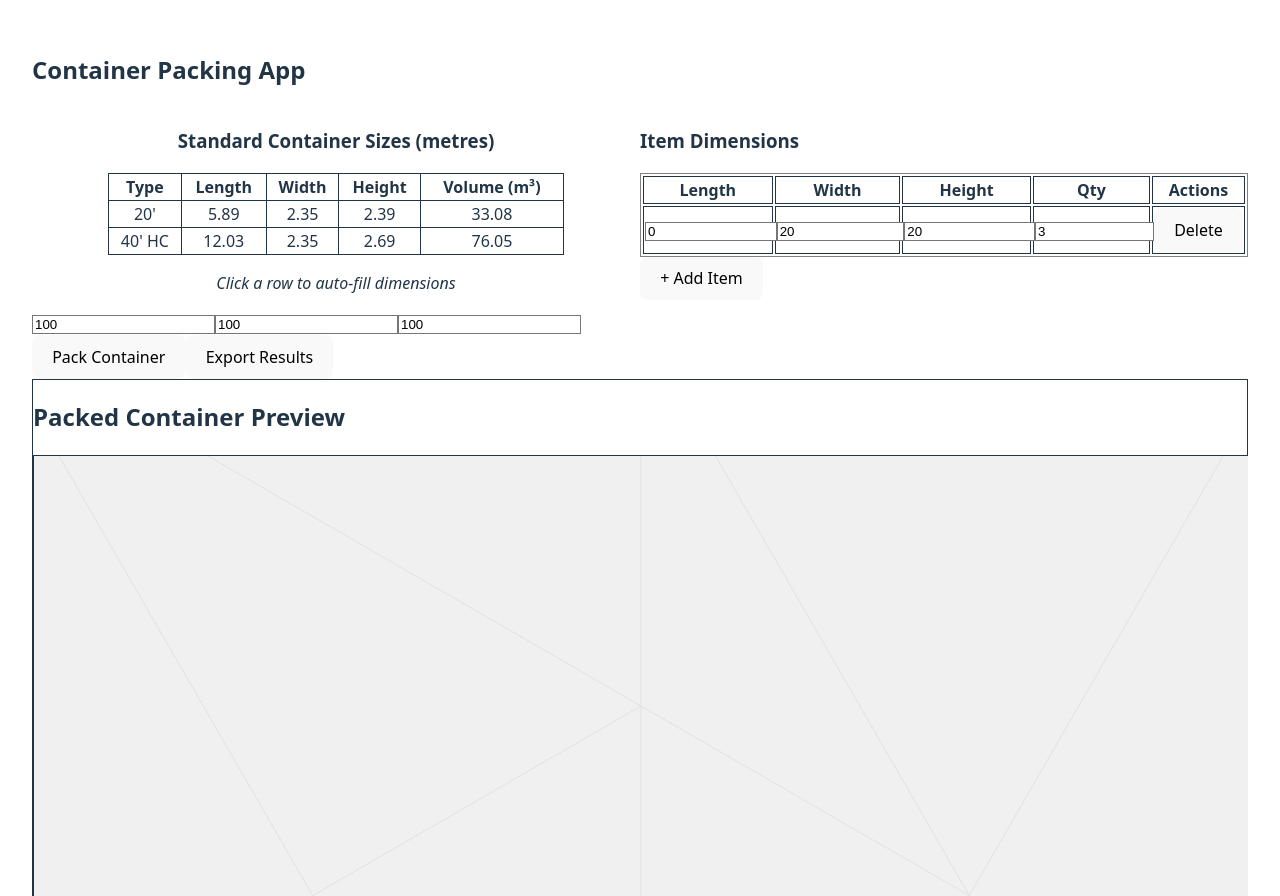
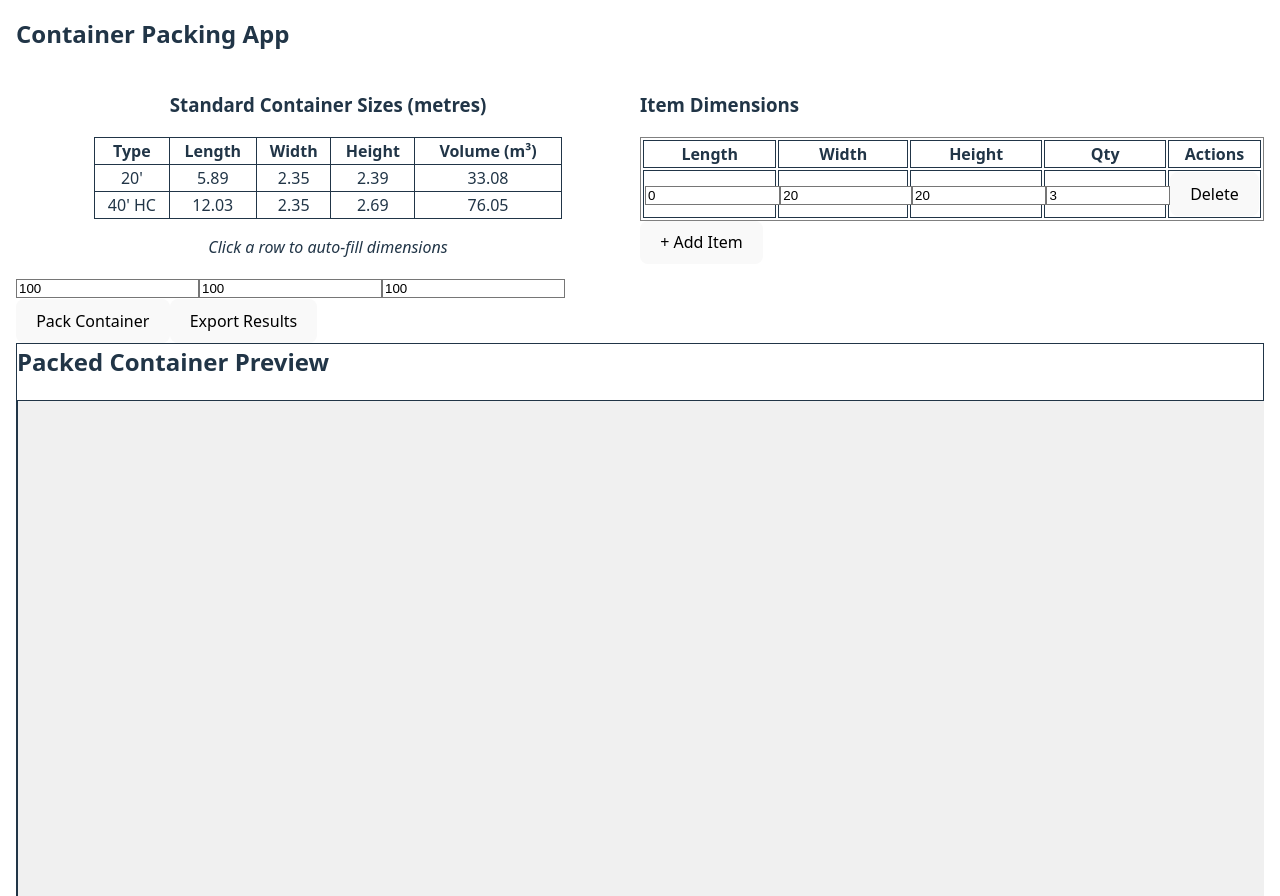
Before and after one commit to juanLude/container_packing, a React (Vite) app: page / in a window 1280 px wide. Shown: the top 896 px of the page. Built offline with nearby package versions, Linux system fonts and the light colour scheme.

Commit message:
adjust inital container poisitioning

```diff
--- a/src/App.css
+++ b/src/App.css
@@ -7,38 +7,6 @@
   text-align: center;
 }
 
-.logo {
-  height: 6em;
-  padding: 1.5em;
-  will-change: filter;
-  transition: filter 300ms;
+.no-margin-top {
+  margin-top: 0 !important;
 }
-.logo:hover {
-  filter: drop-shadow(0 0 2em #646cffaa);
-}
-.logo.react:hover {
-  filter: drop-shadow(0 0 2em #61dafbaa);
-}
-
-@keyframes logo-spin {
-  from {
-    transform: rotate(0deg);
-  }
-  to {
-    transform: rotate(360deg);
-  }
-}
-
-@media (prefers-reduced-motion: no-preference) {
-  a:nth-of-type(2) .logo {
-    animation: logo-spin infinite 20s linear;
-  }
-}
-
-.card {
-  padding: 2em;
-}
-
-.read-the-docs {
-  color: #888;
-}
--- a/src/App.tsx
+++ b/src/App.tsx
@@ -31,7 +31,9 @@ export default function App() {
 
   return (
     <div className="w-full min-h-screen overflow-y-auto overflow-x-hidden p-4">
-      <h2 className="text-2xl font-bold mb-4">Container Packing App</h2>
+      <h2 className="text-2xl font-bold mb-4 no-margin-top">
+        Container Packing App
+      </h2>
 
       <div className="grid grid-cols-2 gap-4 mb-4">
         <div>
--- a/src/ContainerScene.tsx
+++ b/src/ContainerScene.tsx
@@ -42,7 +42,11 @@ export default function ContainerScene({
       <Canvas
         style={{ background: "#f0f0f0", width: "100%", height: "500px" }}
         camera={{
-          position: [container.length, container.width, container.height], // Set initial camera position based on container dimensions
+          position: [
+            container.length / 10,
+            container.width / 10,
+            container.height / 10,
+          ], // Set initial camera position based on container dimensions
           fov: 50, // Field of view for the camera
         }}
       >
@@ -110,7 +114,7 @@ export default function ContainerScene({
 
             const offsetX = container.length + 2.5 + col * spacingX;
             const offsetY = box.height / 2;
-            const offsetZ = row * spacingZ;
+            const offsetZ = row * spacingZ; //
 
             return (
               <mesh
--- a/src/index.css
+++ b/src/index.css
@@ -28,21 +28,19 @@ a:hover {
 
 body {
   margin: 0;
-  padding: 2rem;
+  padding: 1rem;
   max-width: 100vw; /* Prevents page from stretching wider than viewport */
   overflow-x: hidden; /* Hides horizontal scrollbar */
   height: auto;
   background-color: #ffffff;
 }
 
-/* #root {
-  width: 100%;
-  height: auto;
-} */
-
 h1 {
   font-size: 3.2em;
   line-height: 1.1;
+}
+h2 {
+  margin-top: 0 !important;
 }
 
 button {
```
